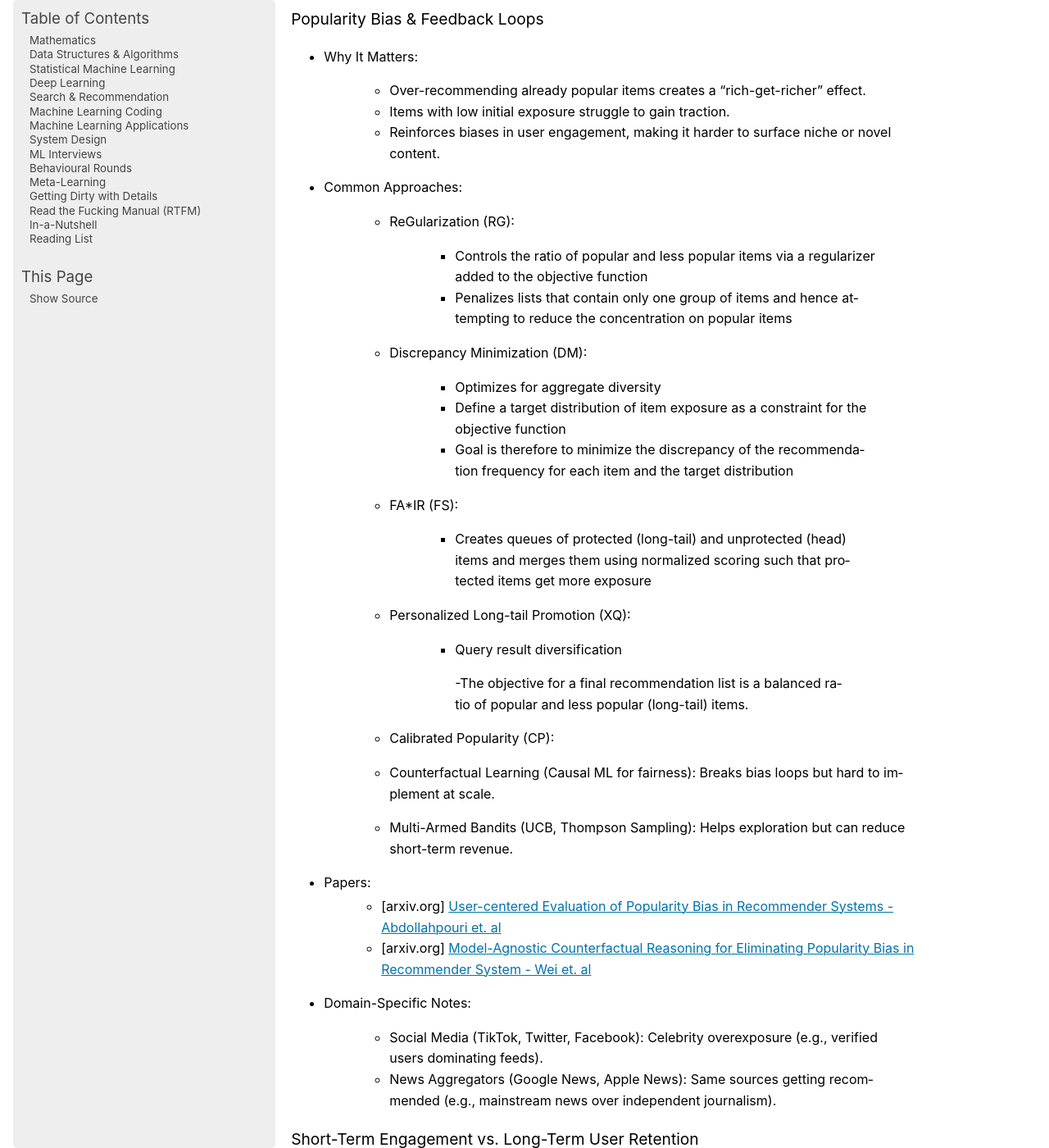
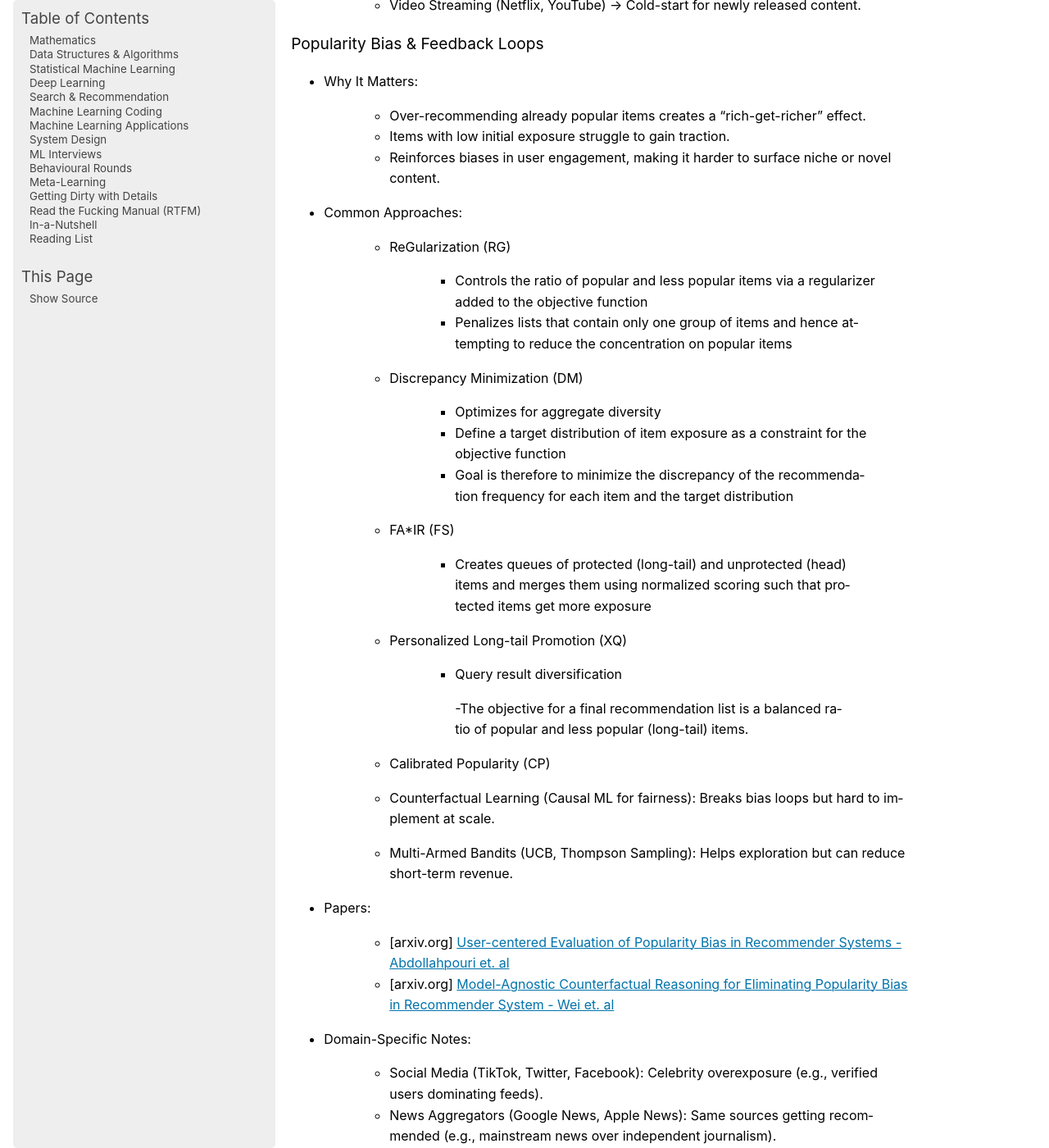
Before and after one commit to uselesstechjunks/leetcode, a Sphinx documentation site: the page built from docs/source/rank.rst, in a window 1280 px wide and 1400 px high, scrolled down 22489 px. Shown: the whole window at 82% size. Built offline with Sphinx 7.4.7, drawn with Linux system fonts in a browser that asks for light colours.

```diff
--- a/docs/source/rank.rst
+++ b/docs/source/rank.rst
@@ -792,27 +793,28 @@ Popularity Bias & Feedback Loops
 
 - Common Approaches:
 
-	- ReGularization (RG):
+	- ReGularization (RG)
 
 		- Controls the ratio of popular and less popular items via a regularizer added to the objective function
 		- Penalizes lists that contain only one group of items and hence attempting to reduce the concentration on popular items
-	- Discrepancy Minimization (DM):
+	- Discrepancy Minimization (DM)
 
 		- Optimizes for aggregate diversity
 		- Define a target distribution of item exposure as a constraint for the objective function
 		- Goal is therefore to minimize the discrepancy of the recommendation frequency for each item and the target distribution
-	- FA*IR (FS):
+	- FA*IR (FS)
 
 		- Creates queues of protected (long-tail) and unprotected (head) items and merges them using normalized scoring such that protected items get more exposure
-	- Personalized Long-tail Promotion (XQ):
+	- Personalized Long-tail Promotion (XQ)
 
 		- Query result diversification
 		 -The objective for a final recommendation list is a balanced ratio of popular and less popular (long-tail) items.
-	- Calibrated Popularity (CP):
+	- Calibrated Popularity (CP)
 	- Counterfactual Learning (Causal ML for fairness): Breaks bias loops but hard to implement at scale.
 	- Multi-Armed Bandits (UCB, Thompson Sampling): Helps exploration but can reduce short-term revenue.
 
 - Papers:
+
 	- [arxiv.org] `User-centered Evaluation of Popularity Bias in Recommender Systems - Abdollahpouri et. al <https://arxiv.org/pdf/2103.06364>`_
 	- [arxiv.org] `Model-Agnostic Counterfactual Reasoning for Eliminating Popularity Bias in Recommender System - Wei et. al <https://arxiv.org/pdf/2010.15363>`_
 
```
Also changed, not shown: other parts of docs/source/rank.rst (+1 -0 lines).
